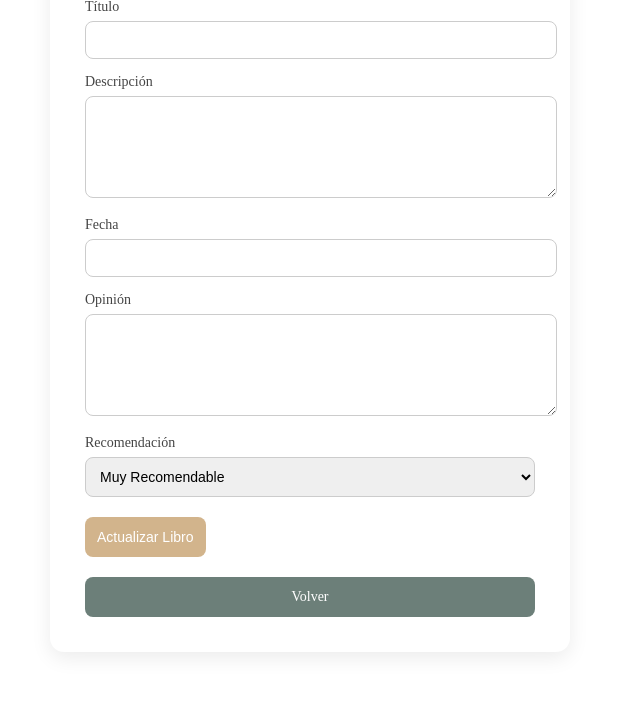
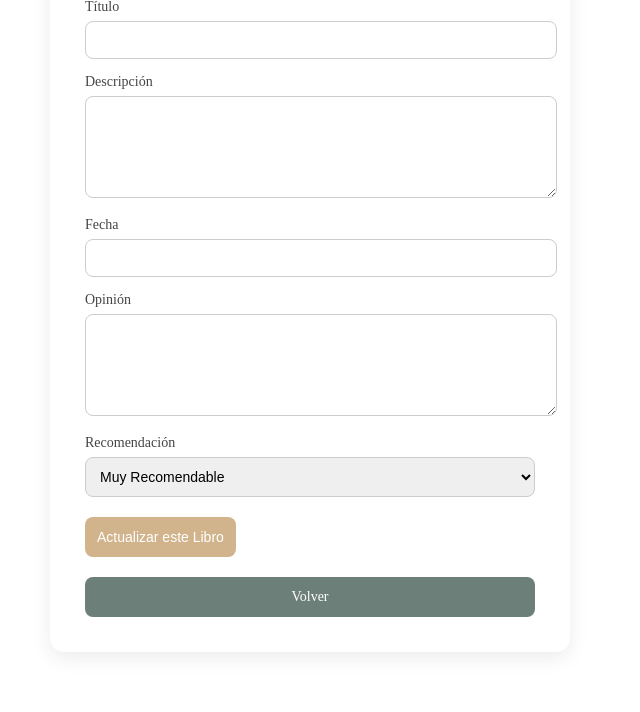
Before and after one commit to dt6368864-a11y/LIBRERIA-PERSONAL, a Django app: template pagina_web/templates/libros/editar.html in a window 1280 px wide. Shown: the part 168-880 px from the top of the page, without its empty margins (330-970 px from the left). Run offline with Django 5.2, Linux system fonts and the light colour scheme; the template is opened without the code that fills it, so the values that code supplies are empty.

Commit message:
editar este libro

```diff
--- a/pagina_web/templates/libros/editar.html
+++ b/pagina_web/templates/libros/editar.html
@@ -33,7 +33,7 @@
             <option value="No Recomendable" {% if libro.recomendacion == "No Recomendable" %}selected{% endif %}>No Recomendable</option>
         </select>
 
-        <button type="submit" class="btn editar">Actualizar Libro</button>
+        <button type="submit" class="btn editar">Actualizar este Libro</button>
     </form>
 
     <a href="{% url 'dashboard' %}" class="btn volver">Volver</a>
```
